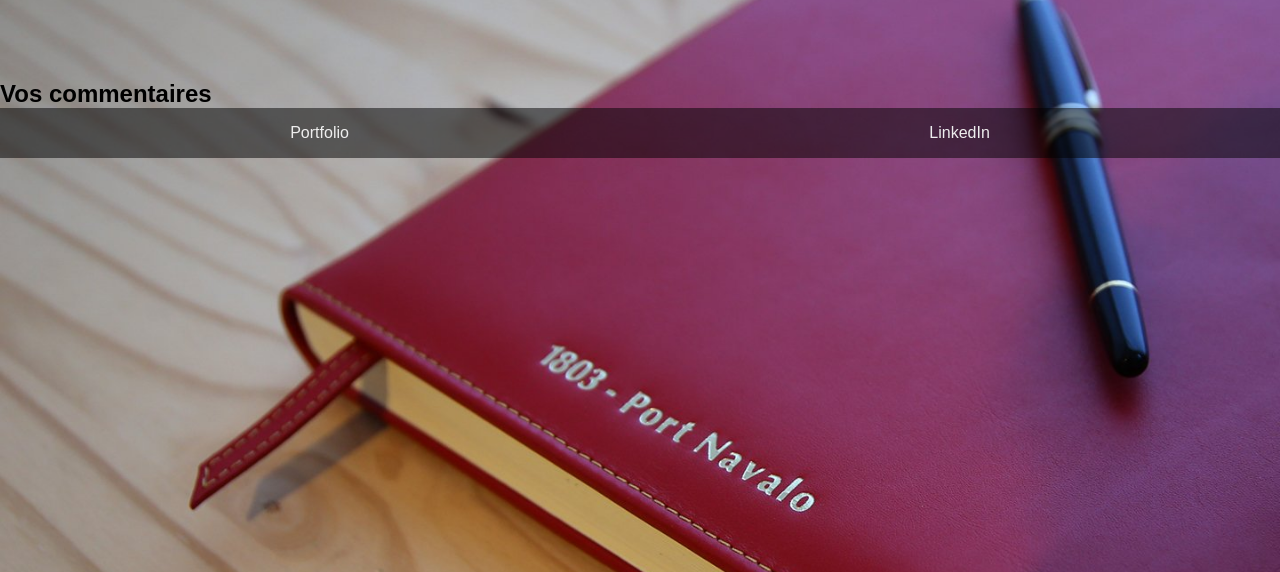
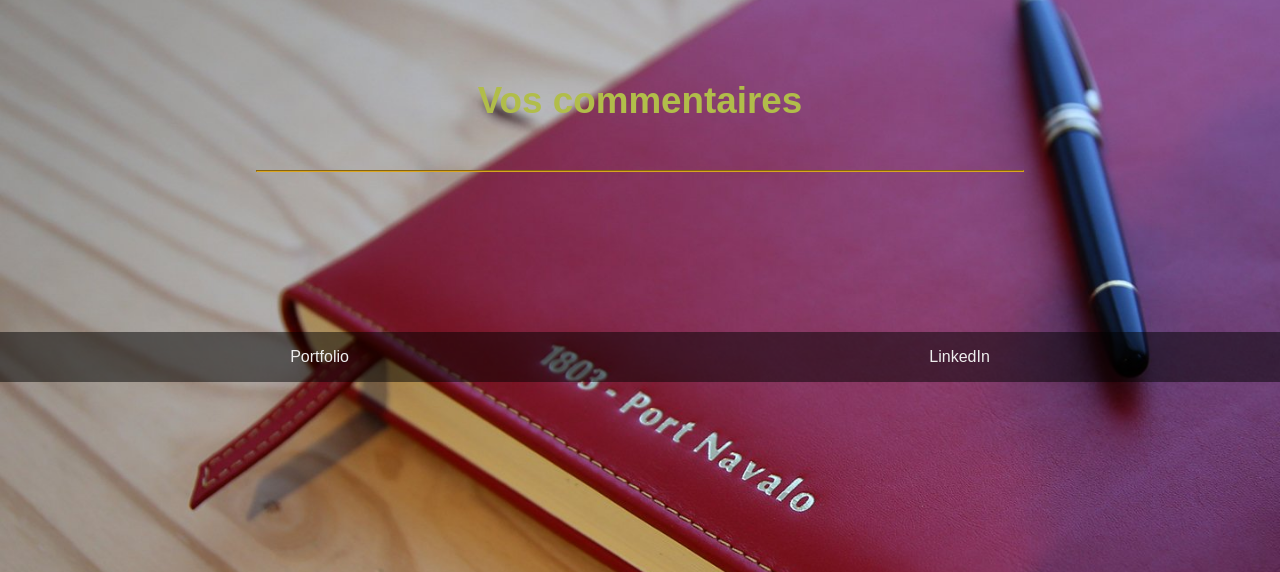
Before and after one commit to felix-hauger/livre-or, a PHP site: page /livre-or.php in a window 1280 px wide. Shown: the part 90-662 px from the top of the page. Run offline with PHP 8.4, Linux system fonts and the light colour scheme; data that the repository does not hold is empty.

Commit message:
livre-or.php - added hr + style for h2 & hr

```diff
--- a/css/style.css
+++ b/css/style.css
@@ -72,6 +72,7 @@
 main {
     margin-top: 90px;
     padding-top: 5rem;
+    padding-bottom: 5rem;
 }
 
 main .fullwidth-container {
@@ -189,6 +190,25 @@
     color: #fff;
 }
 
+/* ------- COMMENTS -------- */
+
+main .comments-container {
+    display: flex;
+    flex-direction: column;
+    align-items: center;
+}
+
+main .comments-container h2 {
+    font-size: 2.3rem;
+    color: #B1BD4A;
+}
+
+main .comments-container hr {
+    margin: 3rem 0 5rem;
+    border-color: #DAA520;
+    width: 60%;
+}
+
 
 
 /* ----------- FOOTER ---------- */
--- a/livre-or.php
+++ b/livre-or.php
@@ -28,7 +28,9 @@
     <?php require_once 'elements/header.php'; ?>
 
     <main>
+        <div class="comments-container">
             <h2>Vos commentaires</h2>
+            <hr>
             <?php foreach ($comments as $comment) : ?>
 
                 <article>
@@ -37,6 +39,7 @@
                 </article>
 
             <?php endforeach ?>
+        </div>
     </main>
 
     <?php require_once 'elements/footer-static.php' ?>
```
Lines whose indentation alone changed are shown as unchanged.
